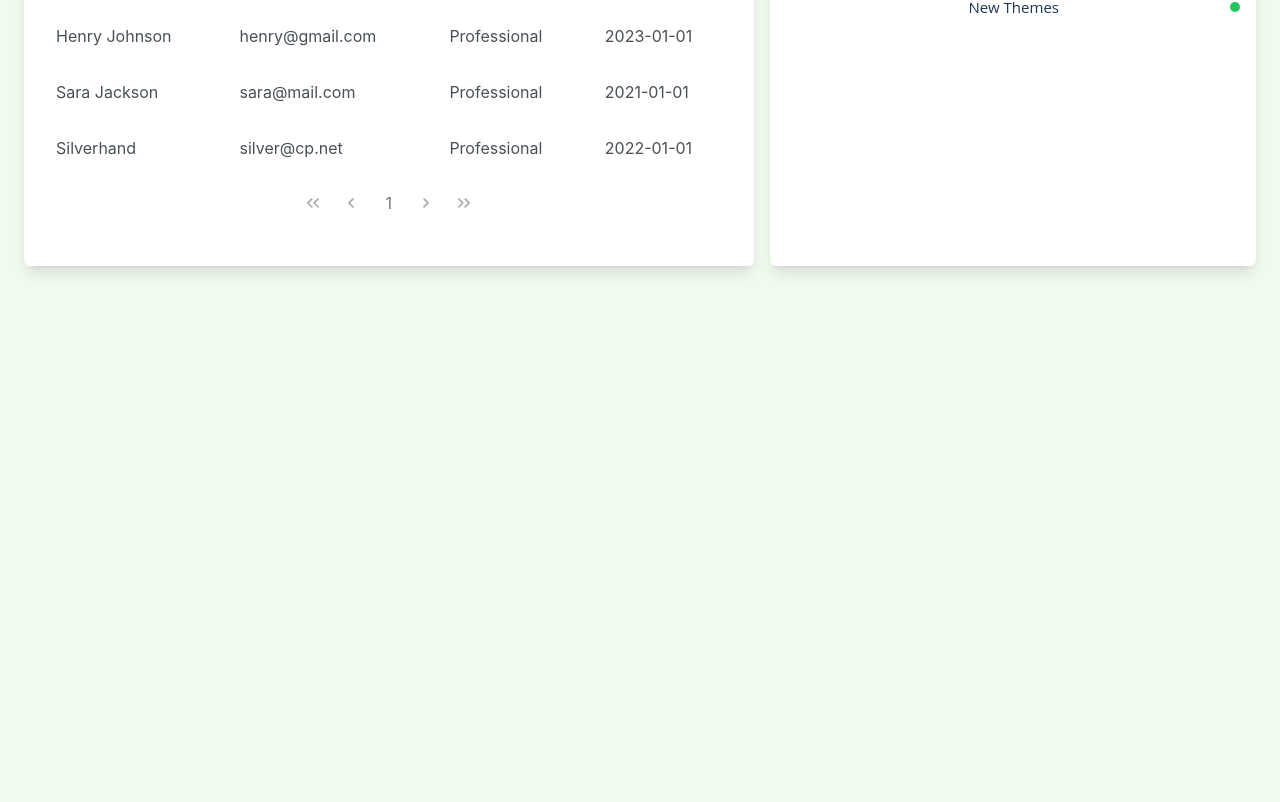
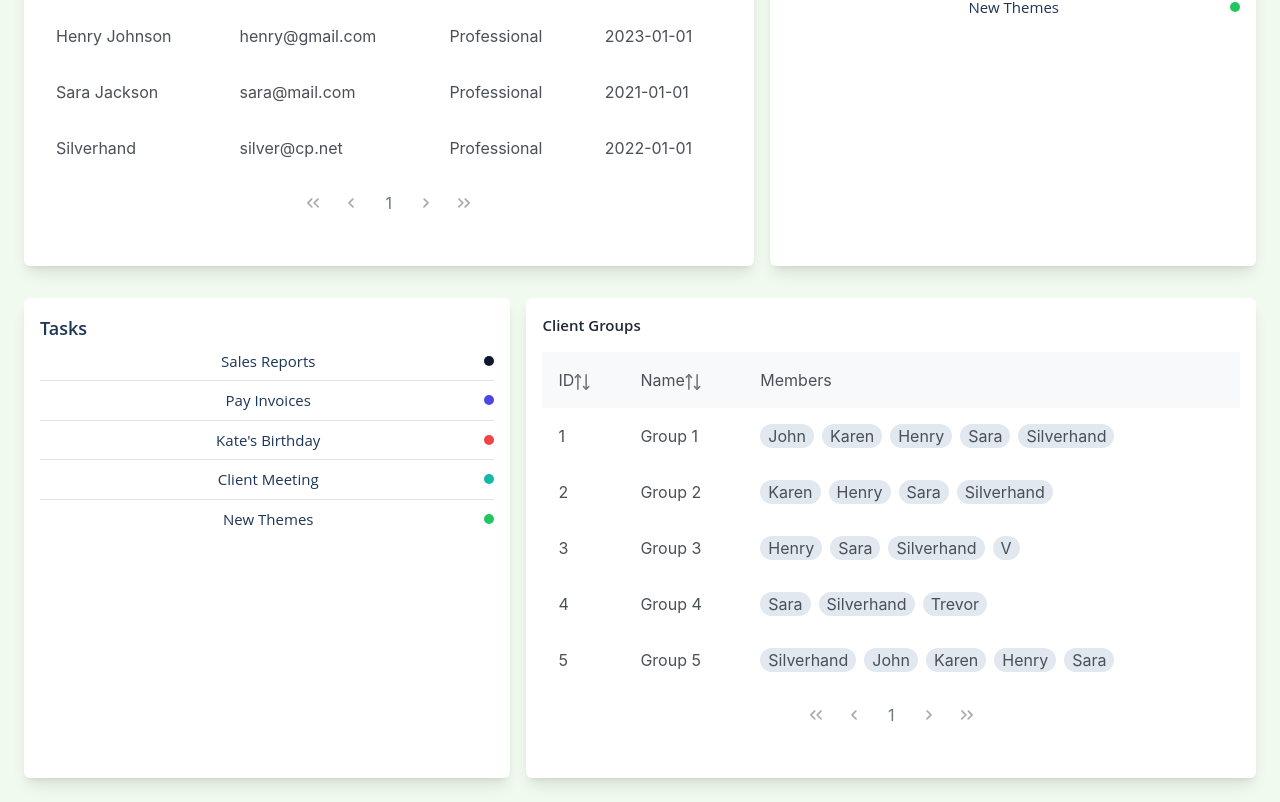
Before and after one commit to takinur/leveling, a Vue app: page / in a window 1280 px wide. Shown: the part 489-1291 px from the top of the page. Before the commit the page ends 800 px from the top, so only its background shows below. Built offline with nearby package versions, Linux system fonts and the light colour scheme.

Commit message:
Client Group Table

```diff
--- a/src/views/DashboardView.vue
+++ b/src/views/DashboardView.vue
@@ -43,6 +43,34 @@ const contacts = [
     phone: '111-111-1111',
     type: 'professional',
     created_at: '2022-01-01'
+  }
+]
+
+const clientGroups = [
+  {
+    id: 1,
+    name: 'Group 1',
+    members: ['John', 'Karen', 'Henry', 'Sara', 'Silverhand']
+  },
+  {
+    id: 2,
+    name: 'Group 2',
+    members: ['Karen', 'Henry', 'Sara', 'Silverhand']
+  },
+  {
+    id: 3,
+    name: 'Group 3',
+    members: ['Henry', 'Sara', 'Silverhand', 'V']
+  },
+  {
+    id: 4,
+    name: 'Group 4',
+    members: ['Sara', 'Silverhand', 'Trevor']
+  },
+  {
+    id: 5,
+    name: 'Group 5',
+    members: ['Silverhand', 'John', 'Karen', 'Henry', 'Sara']
   }
 ]
 </script>
@@ -99,5 +127,50 @@ const contacts = [
         <DashboardTasks />
       </div>
     </div>
+    <div class="md:flex gap-4 mt-8 w-full">
+      <div class="md:w-2/5 mt-4 md:mt-0 rounded-md bg-white p-4 shadow-lg">
+        <DashboardTasks />
+      </div>
+      <div class="md:w-3/5 rounded-md bg-white p-4 shadow-lg md:mt-0 mt-4">
+        <div class="card card-w-title global-sales p-fluid">
+          <h5 class="font-semibold text-gray-800 mb-4">Client Groups</h5>
+          <DataTable
+            :value="clientGroups"
+            responsiveLayout="scroll"
+            dataKey="id"
+            :rows="5"
+            style="margin-bottom: 20px"
+            :paginator="true"
+          >
+            <TableColumn field="id" header="ID" :sortable="true">
+              <template #body="slotProps">
+                <span class="p-column-title">ID</span>
+                {{ slotProps.data.id }}
+              </template>
+            </TableColumn>
+            <TableColumn field="name" header="Name" :sortable="true">
+              <template #body="slotProps">
+                <span class="p-column-title">Name</span>
+                {{ slotProps.data.name }}
+              </template>
+            </TableColumn>
+
+            <TableColumn field="members" header="Members" :sortable="false">
+              <template #body="slotProps">
+                <div class="grid grid-flow-col gap-2 justify-start">
+                  <span
+                    class="bg-slate-200 rounded-full px-2"
+                    v-for="member in slotProps.data.members"
+                    :key="member"
+                  >
+                    {{ member }}
+                  </span>
+                </div>
+              </template>
+            </TableColumn>
+          </DataTable>
+        </div>
+      </div>
+    </div>
   </main>
 </template>
```
